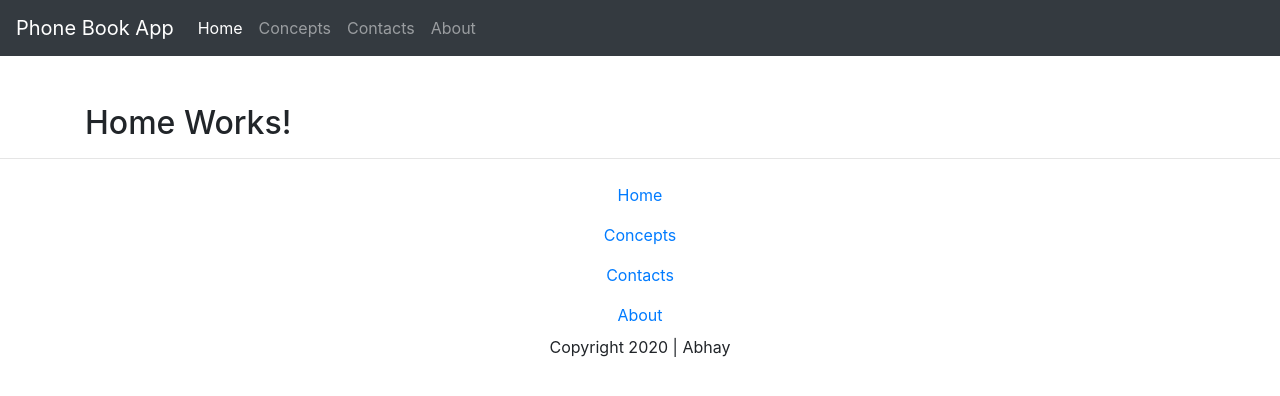
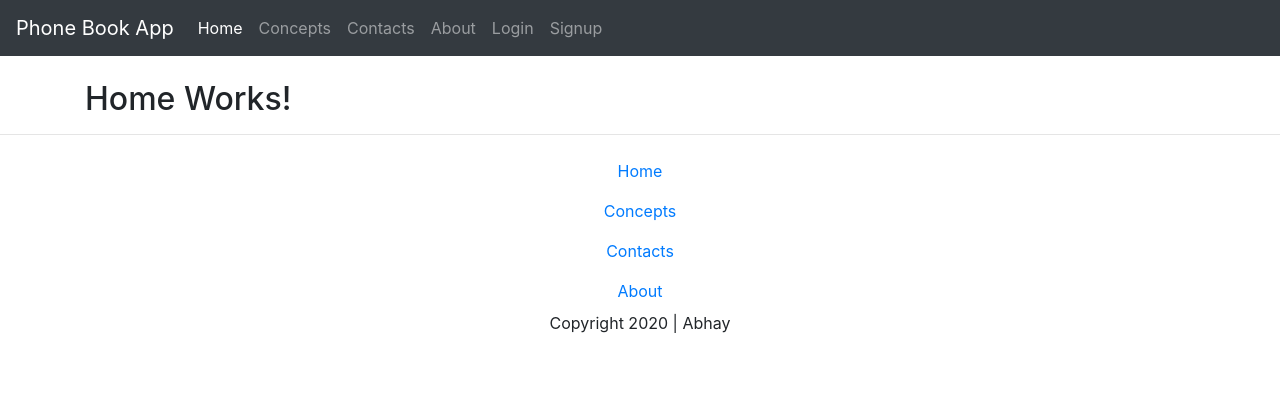
Before and after one commit to abhayshekhar/lnt-ph-book-sep2020, an Angular app: page / in a window 1280 px wide. Shown: the top 396 px of the page. Built offline with nearby package versions, Linux system fonts and the light colour scheme.

Commit message:
Signed-off-by: abhayshekhar <abhayshekhar.jh@gmail.com>
Signed-off-by: abhayshekhar <abhayshekhar.jh@gmail.com>

```diff
--- a/src/app/shared/header/header.component.html
+++ b/src/app/shared/header/header.component.html
@@ -1,4 +1,3 @@
-<p>header works!</p>
 <header>
     <nav class="navbar navbar-expand-md navbar-dark bg-dark fixed-top">
         <a class="navbar-brand" href="#">Phone Book App</a>
@@ -8,7 +7,17 @@
         </button>
 
         <div class="collapse navbar-collapse" id="navbarsExampleDefault">
-            <app-menu></app-menu>
+            <app-menu>
+                <li class="nav-item">
+                    <a class="nav-link" href="#">Login</a>
+                </li>
+                <li class="nav-item">
+                    <a class="nav-link" href="#">Signup</a>
+                </li>
+                <li class="nav-item">
+                    <a class="nav-link" href="#">{{accountName}}</a>
+                </li>
+            </app-menu>
         </div>
     </nav>
 </header>
```
Also changed, not shown: src/app/shared/guards/auth.guard.ts (added, +28 -0 lines), 2 other files (tests, documents, lock files or other folders).
